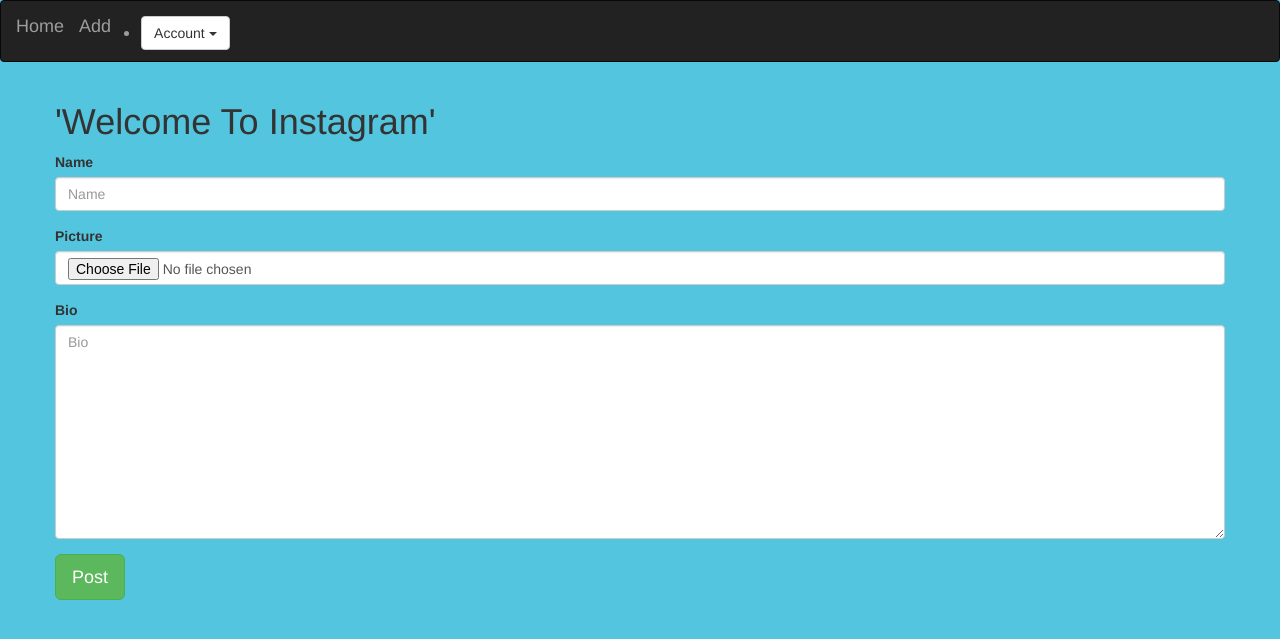
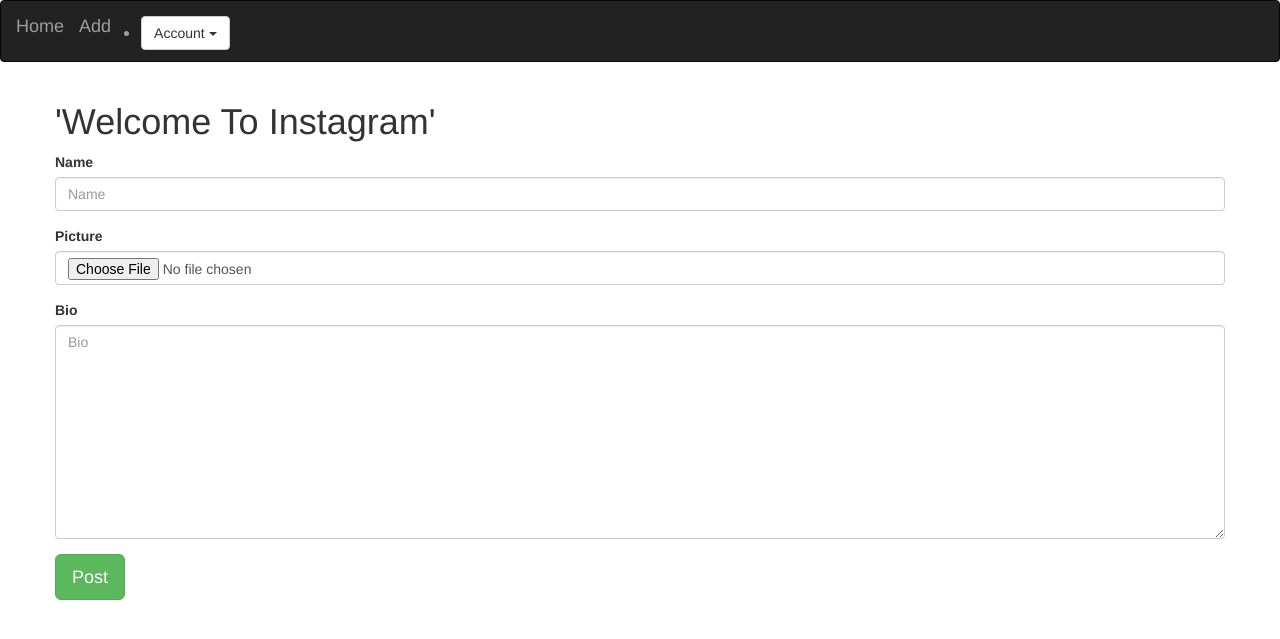
Before and after one commit to yvetteveve/instagram, a Django app: page /instagram/profile in a window 1280 px wide. Shown: the top 639 px of the page. Run offline with Django 3.2, Linux system fonts and the light colour scheme; the visitor is signed in with stand-in values (Sample User, id 1); some libraries are stand-ins or nearby versions.

Commit message:
changing color of background

```diff
--- a/instagram/templates/all-instagram/base.html
+++ b/instagram/templates/all-instagram/base.html
@@ -19,7 +19,7 @@
   {% endblock %}
 
 </head>
-<body <body style="background-color:rgb(83, 197, 223);">
+<body background-image= "https://encrypted-tbn0.gstatic.com/images?q=tbn:ANd9GcRWl515ychIAGY3fbJpU99WGCrRfmb8yr8cNo4nuqE2PmwBnZVy">
     {% include "navbar.html" %}
     {% block content %}
     {%endblock%}
```
